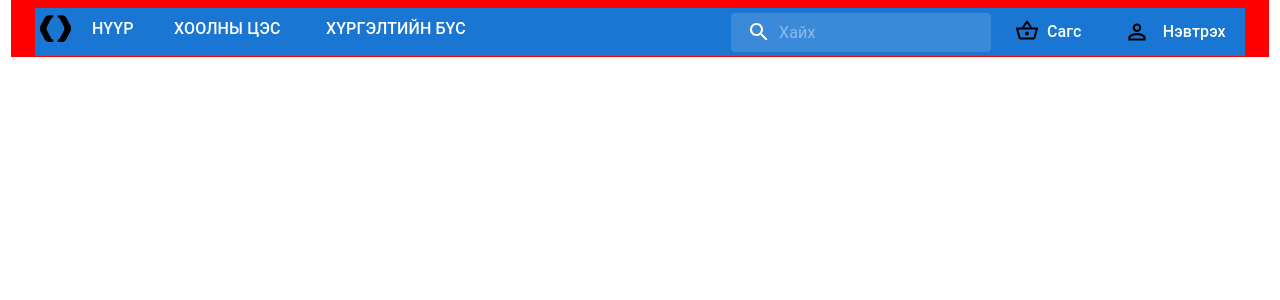
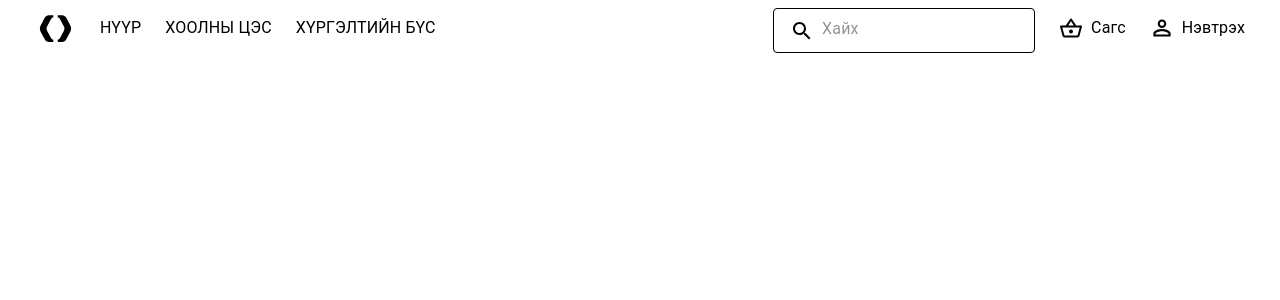
Before and after one commit to Uurtsaikh111/food-fe, a Next.js app: page / in a window 1280 px wide. Shown: the top 300 px of the page. Built offline with nearby package versions, Linux system fonts and the light colour scheme.

Commit message:
header-fixed

```diff
--- a/src/components/Header.tsx
+++ b/src/components/Header.tsx
@@ -54,70 +54,37 @@ const Header = () => {
         margin: "auto",
         px: "24px",
         py: "8px",
-        background: "red",
-        color:"black"
       }}
     >
-      <AppBar position="static" sx={{ boxShadow: "none" }}>
+      <AppBar position="static" sx={{ boxShadow: "none" , backgroundColor:"white"}}>
         <Box
           sx={{
             display: "flex",
             justifyContent: "space-between",
           }}
         >
-          <Box sx={{ display: "flex" }}>
+          <Box sx={{ display: "flex" , gap: "24px" }}>
             <Box>
               <img src="logo.svg" />
             </Box>
             <Box
               sx={{
                 display: "flex",
-                gap: "8px",
-
-              }}
+                gap: "24px",
+                fontSize: "16px",
+                py: "8px",
+                color: "black"
+                }}
             >
               <Typography
-                variant="h6"
-                noWrap
-                component="div"
-                sx={{
-                  width: "74px",
-                  px: "16px",
-                  py: "8px",
-                  fontSize: "16px",
-                  flexGrow: 1,
-                  display: { xs: "none", sm: "block" },
-                }}
               >
                 НҮҮР
               </Typography>
               <Typography
-                variant="h6"
-                noWrap
-                component="div"
-                sx={{
-                  width: "144px",
-                  px: "16px",
-                  py: "8px",
-                  fontSize: "16px",
-                  flexGrow: 1,
-                  display: { xs: "none", sm: "block" },
-                }}
               >
                 ХООЛНЫ ЦЭС
               </Typography>
               <Typography
-                variant="h6"
-                noWrap
-                component="div"
-                sx={{
-                  width: "174px",
-                  px: "16px",
-                  py: "8px",
-                  fontSize: "16px",
-                  flexGrow: 1,
-                  display: { xs: "none", sm: "block" },
-                }}
               >
                 ХҮРГЭЛТИЙН БҮС
               </Typography>
@@ -125,13 +92,12 @@ const Header = () => {
           </Box>
           <Box
             sx={{
-              width: "522px",
               gap: "8px",
               display: "flex",
-              alignItems: "center",
+              color: "black"
             }}
           >
-            <Search>
+            <Search sx={{ border: 1 }}>
               <SearchIconWrapper>
                 <SearchIcon />
               </SearchIconWrapper>
@@ -142,63 +108,32 @@ const Header = () => {
             </Search>
             <Box
               sx={{
-                width: "102px",
                 display: "flex",
                 gap: "8px",
-                alignItems: "center",
                 px: "16px",
-                py: "8px",
-              }}
+                py: "8px"
+                }}
             >
               <Box>
                 <img src="basket.svg" />
               </Box>
               <Typography
-                variant="h6"
-                noWrap
-                component="div"
-                sx={{
-                  width: "38px",
-                  fontSize: "16px",
-                  fontWeight: "700px",
-                  flexGrow: 1,
-                  display: { xs: "none", sm: "block" },
-                }}
-              >
+               >
                 Сагс
               </Typography>
             </Box>
             <Box
               sx={{
-                width: "144px",
                 display: "flex",
                 gap: "8px",
-                alignItems: "center",
-                px: "16px",
-                py: "8px",
+                py: "8px"
               }}
             >
               <Box
-                sx={{
-                  width: "32px",
-                  height: "32px",
-                  display: "flex",
-                  alignItems: "center",
-                }}
               >
                 <img src="profile.svg" />
               </Box>
               <Typography
-                variant="h6"
-                noWrap
-                component="div"
-                sx={{
-                  width: "80px",
-                  fontSize: "16px",
-                  fontWeight: "700px",
-                  flexGrow: 1,
-                  display: { xs: "none", sm: "block" },
-                }}
               >
                 Нэвтрэх
               </Typography>
```
